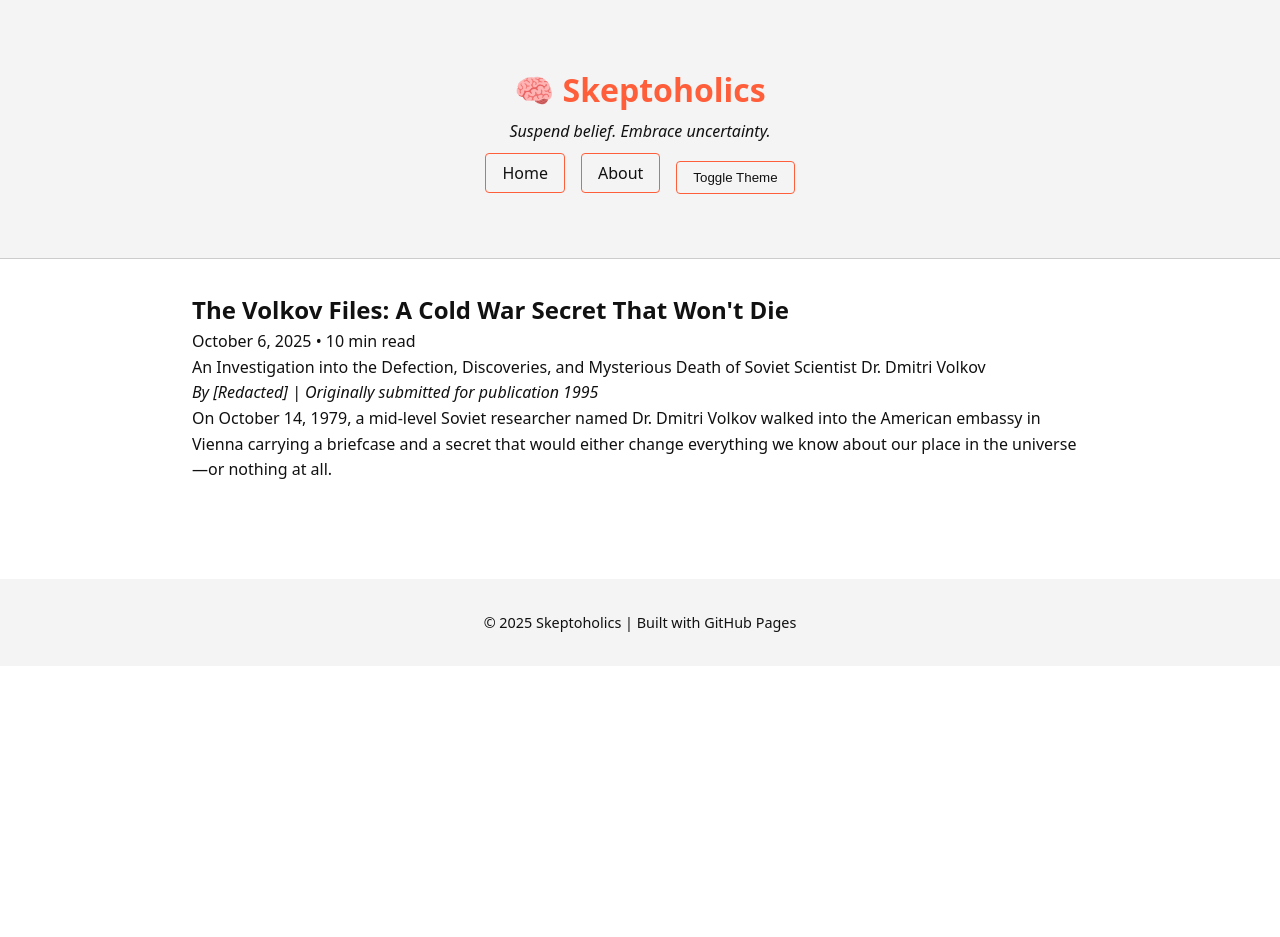
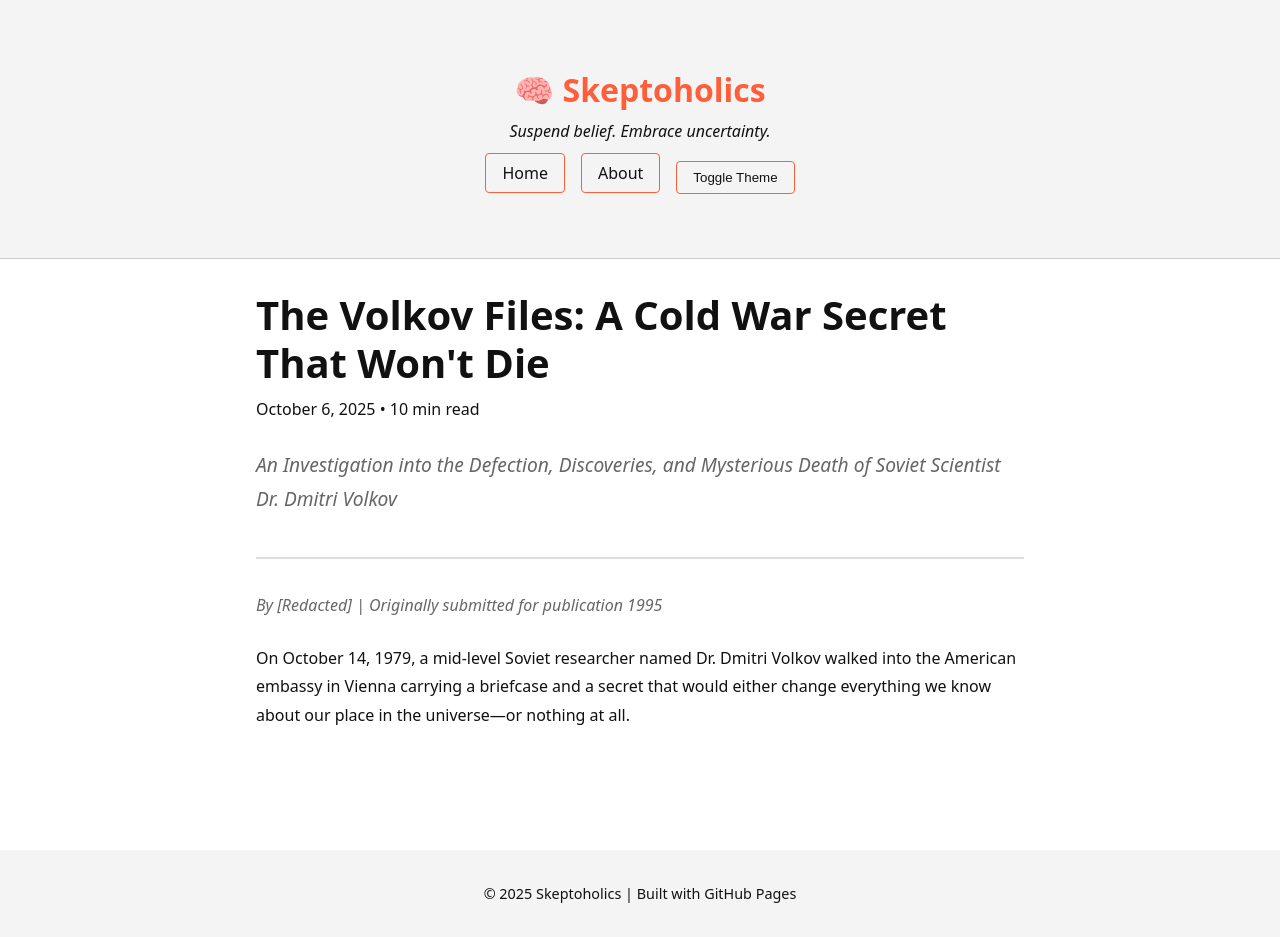
Before and after one commit to Skeptoholics/SkeptoLand, a plain HTML site: page volkov-defection.html in a window 1280 px wide. Before the commit the page ends 800 px from the top, so only its background shows below. Drawn offline with Linux system fonts and the light colour scheme.

Commit message:
Update style.css

```diff
--- a/style.css
+++ b/style.css
@@ -121,3 +121,43 @@ nav button:hover {
   margin-top: 4rem;
   font-size: 0.9rem;
 }
+/* Article Content Styling */
+.article-content {
+  max-width: 800px;
+  margin: 0 auto;
+  padding: 2rem 1rem;
+}
+
+.article-header {
+  margin-bottom: 2rem;
+  border-bottom: 2px solid var(--border-color, #ddd);
+  padding-bottom: 1rem;
+}
+
+.article-header h1 {
+  font-size: 2.5rem;
+  margin-bottom: 0.5rem;
+  line-height: 1.2;
+}
+
+.article-header .subtitle {
+  font-size: 1.2rem;
+  color: var(--text-muted, #666);
+  font-style: italic;
+  margin-top: 0.5rem;
+}
+
+.article-content p {
+  margin-bottom: 1.5rem;
+  line-height: 1.8;
+}
+
+.article-content h2 {
+  font-size: 1.8rem;
+  margin-top: 2.5rem;
+  margin-bottom: 1rem;
+}
+
+.article-content em {
+  color: var(--text-muted, #666);
+}
```
